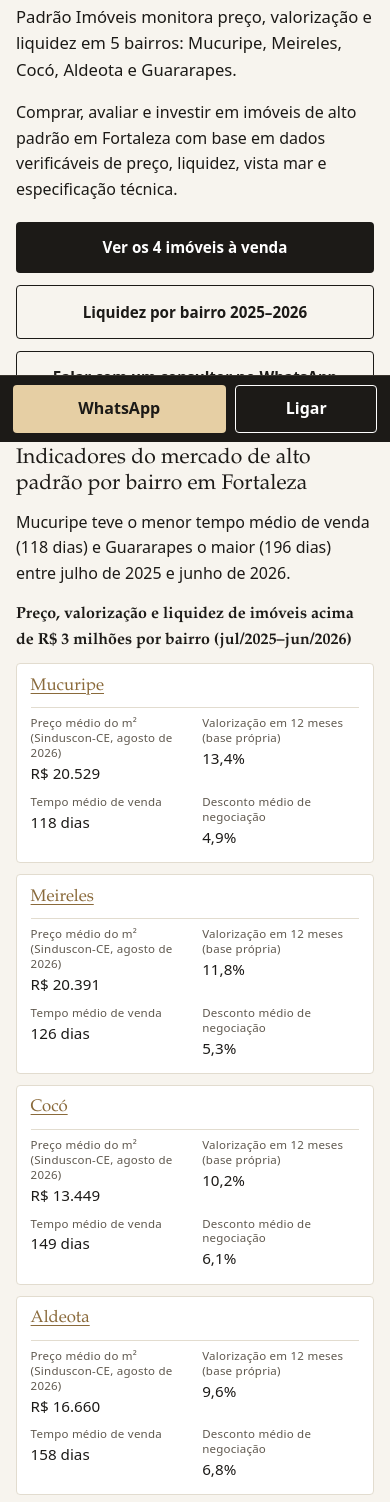
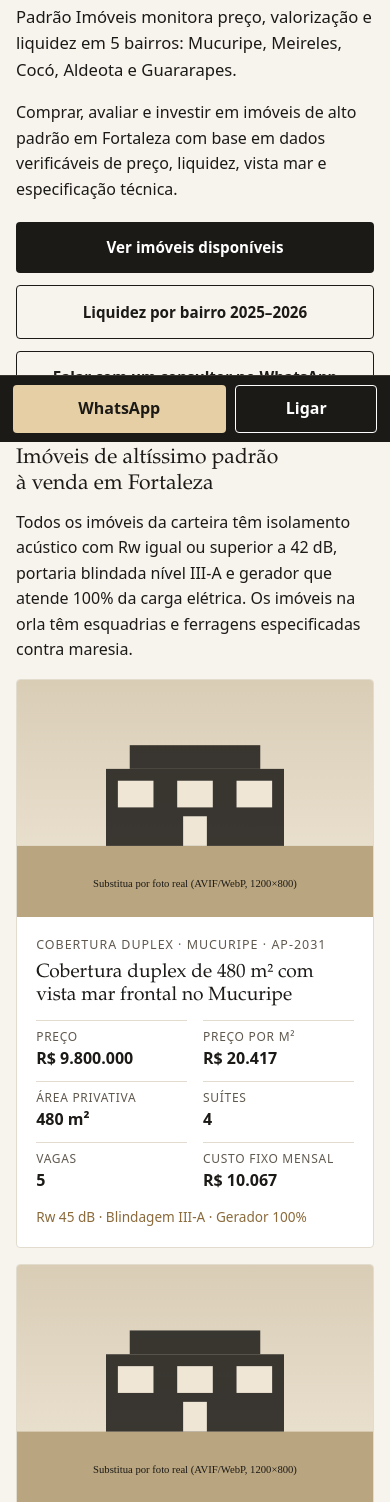
Before and after one commit to marcoslimadomingues/vendadeimoveisdealtopadrao, a Flask app: page / in a window 390 px wide. Shown: the part 402-1904 px from the top of the page. Run offline with Flask 3, Linux system fonts and the light colour scheme.

Commit message:
Home: vitrine de imóveis antes dos indicadores, menu fixo e botão "Ver imóveis disponíveis"
- vitrine logo depois da abertura e acima da tabela de indicadores (o dado segue na página, mais abaixo)
- cabeçalho sticky; no celular a linha da marca sai e o menu com "Imóveis" fica no topo
- scroll-padding-top para âncoras não ficarem sob o cabeçalho fixo
- botão "Ver imóveis disponíveis" (/imoveis/) na abertura, no fim da vitrine e depois dos guias
- vitrine tolera carteira vazia; sem páginas novas e sem mexer nos clusters
- testes: test_home_navegacao (160 no total)

Co-Authored-By: Claude Sonnet 5.5 <noreply@anthropic.com>

```diff
--- a/static/css/style.css
+++ b/static/css/style.css
@@ -37,7 +37,8 @@ p { margin: 0 0 1em; max-width: 72ch; }
 .pular:focus { left: 1rem; }
 
 /* Topo */
-.topo { background: var(--tinta); color: #fff; }
+.topo { background: var(--tinta); color: #fff; position: sticky; top: 0; z-index: 20; }
+html { scroll-padding-top: 4.75rem; }  /* âncoras (#id) não ficam sob o cabeçalho fixo */
 .topo__interno { max-width: var(--largura); margin: 0 auto; padding: .9rem 1rem; display: flex; flex-wrap: wrap; gap: .75rem 2rem; align-items: center; justify-content: space-between; }
 .marca { display: flex; align-items: center; gap: .6rem; color: #fff; text-decoration: none; font-family: var(--serif); font-size: 1.25rem; }
 .menu { list-style: none; margin: 0; padding: 0; display: flex; flex-wrap: wrap; gap: .25rem 1.4rem; }
@@ -206,6 +207,8 @@ tfoot th, tfoot td { font-weight: 700; border-top: 2px solid var(--tinta); }
 @media (max-width: 40rem) {
   /* cabeçalho: marca + menu em uma linha rolável */
   .topo__interno { flex-direction: column; flex-wrap: nowrap; align-items: stretch; gap: 0; padding: .6rem 1rem 0; }
+  .topo { top: -3.15rem; }  /* a linha da marca rola para fora; o menu (Imóveis) fica à vista */
+  html { scroll-padding-top: 3.6rem; }
   .topo nav { min-width: 0; }
   .topo nav { margin: 0 -1rem; padding: 0 1rem; overflow-x: auto; scrollbar-width: none;
               -webkit-mask-image: linear-gradient(to right, #000 90%, transparent); mask-image: linear-gradient(to right, #000 90%, transparent); }
--- a/templates/home.html
+++ b/templates/home.html
@@ -6,11 +6,23 @@
   <p class="lead">{{ site.contexto_fonte[0] }} {{ site.contexto_fonte[1] }} {% if imoveis %}A carteira atual reúne {{ imoveis|length }} imóveis entre {{ (imoveis|last).preco|brl }} e {{ (imoveis|first).preco|brl }}.{% else %}A carteira está em atualização: fale com a equipe sobre os imóveis disponíveis.{% endif %} A {{ site.nome }} monitora preço, valorização e liquidez em {{ bairros|length }} bairros: {% for b in bairros %}{{ b.nome }}{% if loop.revindex == 2 %} e {% elif not loop.last %}, {% endif %}{% endfor %}.</p>
   <p>{{ site.intencao_central }}</p>
   <ul class="acoes">
-    <li><a class="botao" href="/imoveis/">{% if imoveis %}Ver os {{ imoveis|length }} imóveis à venda{% else %}Ver os imóveis e o histórico da carteira{% endif %}</a></li>
+    <li><a class="botao" href="/imoveis/">Ver imóveis disponíveis</a></li>
     <li><a class="botao botao--sec" href="/guias/liquidez-imoveis-alto-padrao-por-bairro-fortaleza/">Liquidez por bairro 2025–2026</a></li>
     <li><a class="botao botao--sec" href="https://wa.me/{{ site.whatsapp }}?text={{ ('Olá! Vim pelo site da ' ~ site.nome ~ ' e gostaria de falar com um consultor.')|urlencode }}">Falar com um consultor no WhatsApp</a></li>
   </ul>
 </section>
+
+<section aria-labelledby="destaques">
+  <h2 id="destaques">Imóveis de altíssimo padrão à venda {{ site.cidade.em }}</h2>
+  <p>Todos os imóveis da carteira têm isolamento acústico com Rw igual ou superior a 42 dB, portaria blindada nível III-A e gerador que atende 100% da carga elétrica. Os imóveis na orla têm esquadrias e ferragens especificadas contra maresia.</p>
+  {% if imoveis %}
+  <div class="grade">
+    {% for i in imoveis %}{{ m.card_imovel(i) }}{% endfor %}
+  </div>
+  {% endif %}
+  <p><a class="botao" href="/imoveis/">Ver imóveis disponíveis</a></p>
+</section>
+
 
 <section aria-labelledby="indicadores">
   <h2 id="indicadores">Indicadores do mercado de alto padrão por bairro {{ site.cidade.em }}</h2>
@@ -26,20 +38,14 @@
 </section>
 {% endfor %}
 
-<section aria-labelledby="destaques">
-  <h2 id="destaques">Imóveis de altíssimo padrão à venda {{ site.cidade.em }}</h2>
-  <p>Todos os imóveis da carteira têm isolamento acústico com Rw igual ou superior a 42 dB, portaria blindada nível III-A e gerador que atende 100% da carga elétrica. Os imóveis na orla têm esquadrias e ferragens especificadas contra maresia.</p>
-  <div class="grade">
-    {% for i in imoveis %}{{ m.card_imovel(i) }}{% endfor %}
-  </div>
-</section>
-
 <section aria-labelledby="guias">
   <h2 id="guias">Guias e análises para compradores de imóveis de luxo</h2>
   <div class="grade">
     {% for a in artigos %}{{ m.card_artigo(a) }}{% endfor %}
   </div>
 </section>
+
+<p><a class="botao" href="/imoveis/">Ver imóveis disponíveis</a></p>
 
 <section aria-labelledby="autoridade">
   <h2 id="autoridade">Por que a {{ site.nome }} é fonte sobre imóveis de alto padrão {{ site.cidade.em }}</h2>
```
Also changed, not shown: tests/test_home_navegacao.py (added, +80 -0 lines), README.md.
